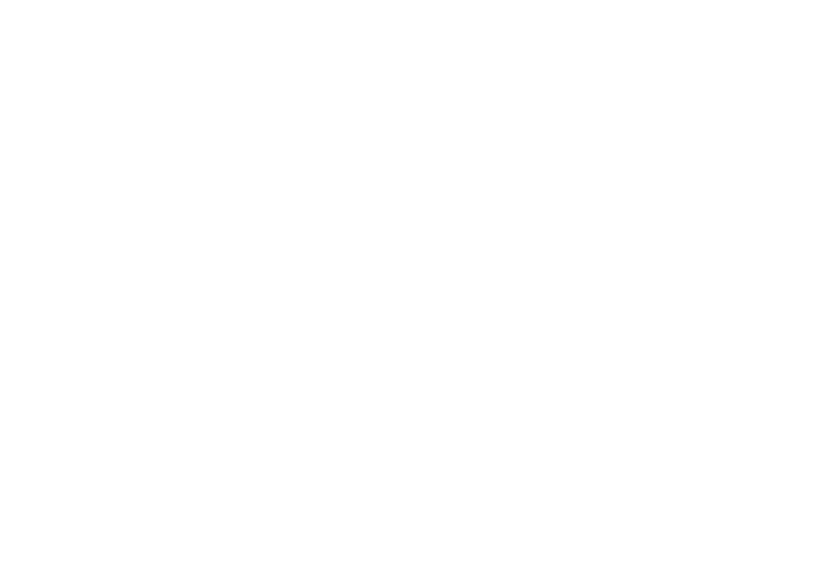
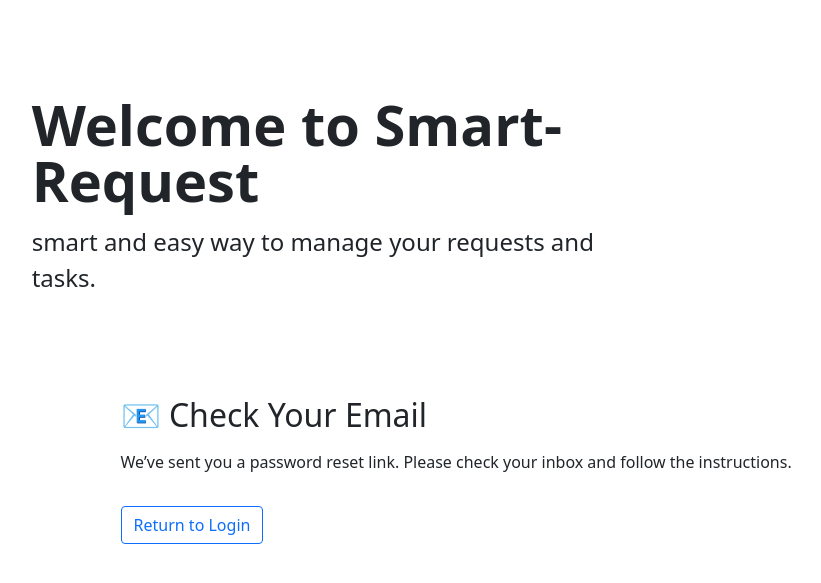
Before and after one commit to BS-PM-2025/BS-PM-2025-TEAM17, a Django app: page /accounts/reset_password_sent/ in a window 1280 px wide. Before the commit the part shown is empty. Shown: the top 583 px of the page, without its empty margins (99-920 px from the left). Run offline with Django 5.2, Linux system fonts and the light colour scheme; some libraries are stand-ins or nearby versions.

Commit message:
BSPM25T17-100

```diff
--- a/templates/users/password_reset_sent.html
+++ b/templates/users/password_reset_sent.html
@@ -1 +1,7 @@
-<!--To Do Hassan-->
+{% extends 'users/base.html' %}
+{% block title %}Reset Link Sent{% endblock %}
+{% block content %}
+<h2 class="mb-3">📧 Check Your Email</h2>
+<p>We’ve sent you a password reset link. Please check your inbox and follow the instructions.</p>
+<a href="{% url 'login' %}" class="btn btn-outline-primary mt-3">Return to Login</a>
+{% endblock %}
```
